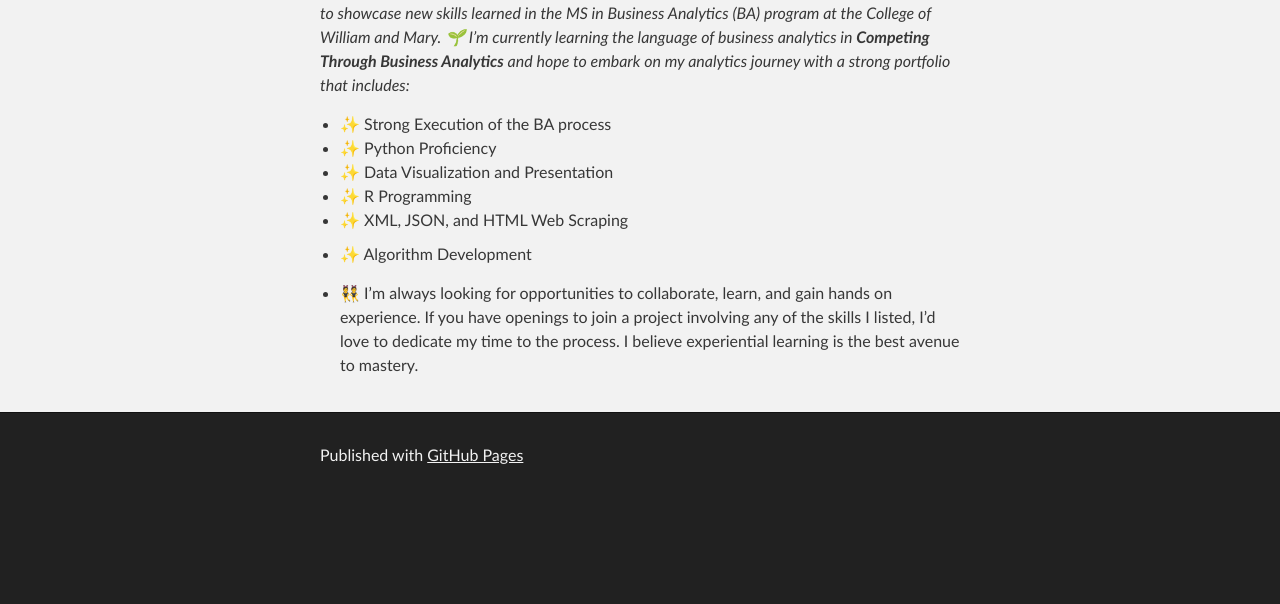
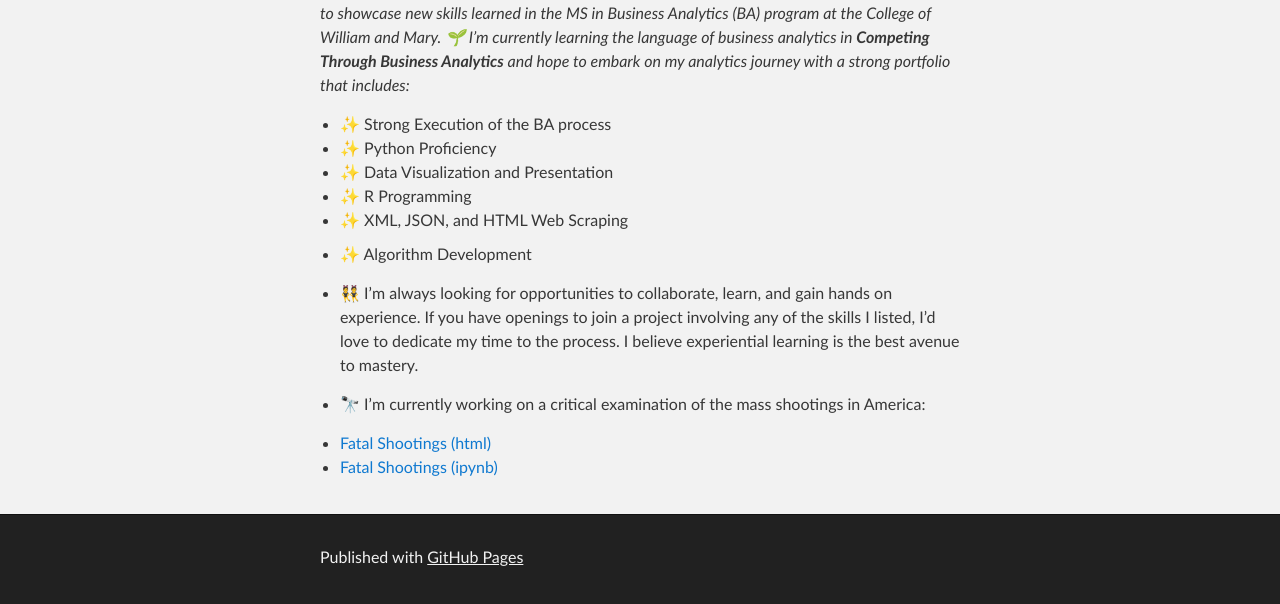
Before and after one commit to jennifer-karnosky/jennifer-karnosky.github.io, a Jekyll site: the page built from index.md, in a window 1280 px wide. Shown: the part 598-1202 px from the top of the page. Built offline with Jekyll 4.4.1, drawn with Linux system fonts in a browser that asks for light colours; our own code applies the rules of GitHub Pages for plain Markdown files; before the commit the page ends 1100 px from its top, so only the background shows below that.

Commit message:
Update index.md

```diff
--- a/index.md
+++ b/index.md
@@ -21,3 +21,8 @@
 
 
 - 👯 I’m always looking for opportunities to collaborate, learn, and gain hands on experience. If you have openings to join a project involving any of the skills I listed, I'd love to dedicate my time to the process. I believe experiential learning is the best avenue to mastery.
+
+- 🔭 I’m currently working on a critical examination of the mass shootings in America:
+
+- [Fatal Shootings (html)](MassShootingData.hmtl)
+- [Fatal Shootings (ipynb)](MassShootingData.ipynb)
```
